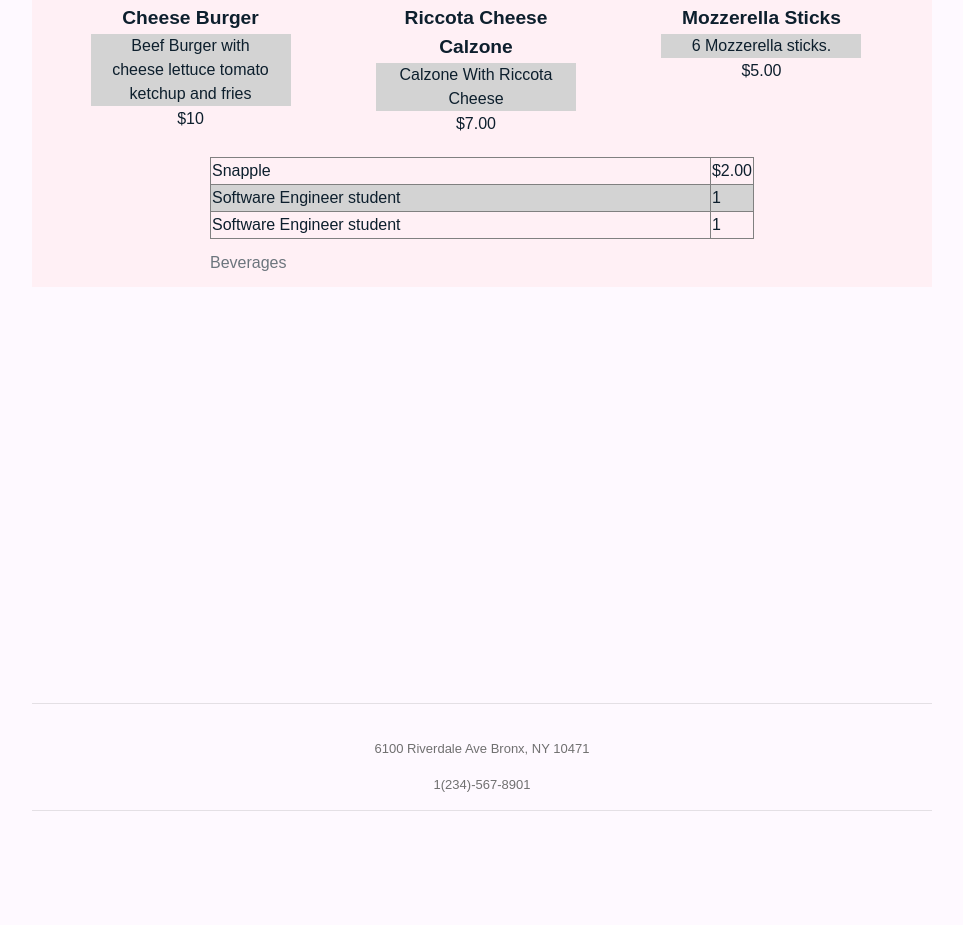
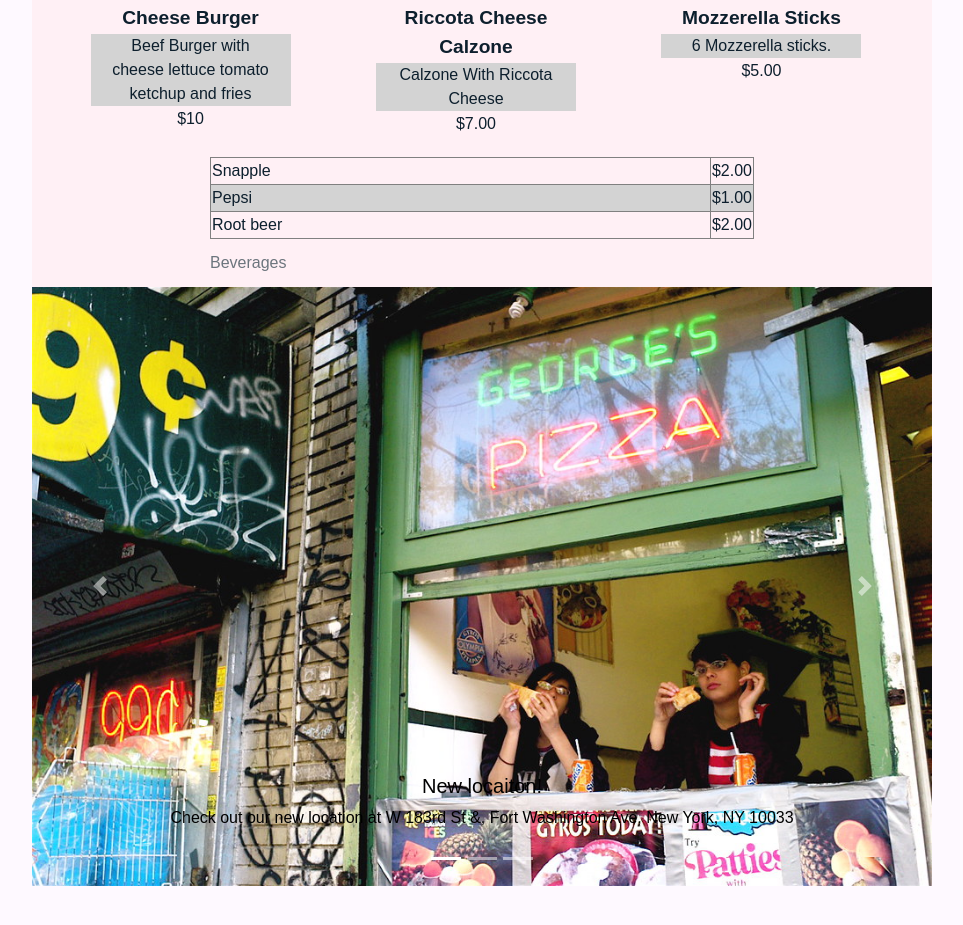
Before and after one commit to dogpatch626/m3Restaurant, a plain HTML site: page resturant/menu.html in a window 1280 px wide. Shown: the part 503-1428 px from the top of the page, without its empty margins (158-1121 px from the left). Before the commit the page ends 1314 px from the top, so only its background shows below. Drawn offline with nearby package versions, Linux system fonts and the light colour scheme.

Commit message:
final version with updated contact

```diff
--- a/resturant/contactUs.html
+++ b/resturant/contactUs.html
@@ -4,6 +4,7 @@
     <meta charset="UTF-8">
     <meta http-equiv="X-UA-Compatible" content="IE=edge">
     <meta name="viewport" content="width=device-width, initial-scale=1.0">
+    <script src="scripts/validation.js"></script>
     <link rel="stylesheet" href="https://stackpath.bootstrapcdn.com/bootstrap/4.1.3/css/bootstrap.min.css" integrity="sha384-MCw98/SFnGE8fJT3GXwEOngsV7Zt27NXFoaoApmYm81iuXoPkFOJwJ8ERdknLPMO" crossorigin="anonymous">
     <link rel="stylesheet" href="styling/restaurantStyles.css">
     <title>contact us</title>
@@ -67,28 +68,47 @@ textarea {
        <!-- main content of the page including the forms -->
         <section>
             <center>
-                <form action="submit.html" method="POST">
-                    <Label for="name"><em>Name:</em></Label>
-                    <input type="text" id="name">
+                <form name="contact" onsubmit="return validate()">
+
+                    <div class="form-group-col">
+                        <label for="name">Name:</label>
+                        <input type="text" style="width: 200px;" class="form-control" id="name" required />
+                        <div class="invalid-feedback">
+                          name is required
+                        </div>
+                      </div>
                     <br />
                     <br />
 
-                    <label for="email">Email:</label>
-                    <input type="text" id="email">
+
+                    <label for="SFnGE8fJT3GXwEOngsV7Zt27NXFoaoApmYm81iuXoPkFOJwJ8ERdknLPMO">Email:</label>
+                        <input type="text" style="width: 200px;" class="form-control" id="email" required />
+                        <div class="invalid-feedback">
+                          number is required
+                        </div>
+                      </div>
                     <br />
                     <br />
 
+
                     <label for="number">Phone Number:</label>
-                    <input type="text" id="number">
+                        <input type="number" style="width: 200px;" class="form-control" id="number" required />
+                        <div class="invalid-feedback">
+                          number is required
+                        </div>
+                      </div>
                     <br />
                     <br />
                     <!-- Select drop down  -->
                     <label for="contact">Reason For inquiry</label>
-                   <select name="contact" id="contact">
+                   <select name="contact"  class="form-select" id="contact" required>
                           <option value="catering" selected>Catering</option>
                           <option value="PrivateParty" >Private party</option>
                           <option value="Feedback">Feedback</option>
                           <option value="other">other</option>
+                          <div class="invalid-feedback">
+                            number is required
+                          </div>
                    </select>
                    <!-- end of select dropd down -->
                    <br />
@@ -122,8 +142,12 @@ textarea {
 
 
                             <input type="submit" value="submit" name="submit">
+
                     </form>
+                    <button type="button" class="btn btn-dark" onclick="reset()">Reset </button>
+
             </center>
+            <div id="retSection"></div>
         </section>
         <!-- end of main content  -->
         <footer  >
--- a/resturant/menu.html
+++ b/resturant/menu.html
@@ -4,6 +4,7 @@
     <meta charset="UTF-8" />
     <meta http-equiv="X-UA-Compatible" content="IE=edge" />
     <meta name="viewport" content="width=device-width, initial-scale=1.0" />
+
     <link
       rel="stylesheet"
       href="https://stackpath.bootstrapcdn.com/bootstrap/4.1.3/css/bootstrap.min.css"
@@ -43,7 +44,7 @@
         <div class="clear-float"></div>
       </div>
     </nav>
-    <div style="background-color:lavenderblush;">
+    <div style="background-color: lavenderblush">
       <div class="container-fluid">
         <!-- First row -->
 
@@ -164,34 +165,87 @@
         </div>
       </div>
       <div class="row">
-      <div class="col" >
-
-        <table border="1" style="margin:0px auto;">
-            <caption >
+        <div class="col">
+          <table border="1" style="margin: 0px auto">
+            <caption>
               Beverages
             </caption>
             <tr>
-            <td colspan="3" style="width: 500px;">Snapple </td>
+              <td colspan="3" style="width: 500px">Snapple</td>
               <td>$2.00</td>
-
-
             </tr>
             <tr>
-            <td colspan="3"  style="width: 500px;">Software Engineer student</td>
-            <td>1</td>
-
-
+              <td colspan="3" style="width: 500px">Pepsi</td>
+              <td>$1.00</td>
             </tr>
             <tr>
-            <td colspan="3"  style="width: 500px;">Software Engineer student</td>
-            <td>1</td>
-
-
+              <td colspan="3" style="width: 500px">Root beer</td>
+              <td>$2.00</td>
             </tr>
           </table>
         </div>
       </div>
     </div>
+    <!-- Carousel -->
+    <div
+      id="carouselExampleIndicators"
+      class="carousel slide"
+      data-ride="carousel"
+    >
+      <ol class="carousel-indicators">
+        <li
+          data-target="#carouselExampleIndicators"
+          data-slide-to="0"
+          class="active"
+        ></li>
+        <li data-target="#carouselExampleIndicators" data-slide-to="1"></li>
+        <li data-target="#carouselExampleIndicators" data-slide-to="2"></li>
+      </ol>
+      <div class="carousel-inner">
+        <div class="carousel-item active">
+          <img class="d-block w-100" src="media/pizzafront.jpg" alt="First slide" />
+          <div class="carousel-caption d-none d-md-block" style="color:black; ">
+            <h5 style>New locaiton!</h5>
+            <p>
+              Check out our new location at W 183rd St &, Fort Washington Ave,
+              New York, NY 10033
+            </p>
+          </div>
+        </div>
+        <div class="carousel-item">
+          <img class="d-block w-100" src="media/pizzafront.jpg" alt="Second slide" />
+          <div class="carousel-caption d-none d-md-block" style="color:black; ">
+            <h5 style>New locaiton!</h5>
+            <p>
+              Check out our new location at W 183rd St &, Fort Washington Ave,
+              New York, NY 10033
+            </p>
+          </div>
+        </div>
+        <div class="carousel-item">
+          <img class="d-block w-100" src="media/pizza.jpg" alt="Third slide" />
+        </div>
+      </div>
+      <a
+        class="carousel-control-prev"
+        href="#carouselExampleIndicators"
+        role="button"
+        data-slide="prev"
+      >
+        <span class="carousel-control-prev-icon" aria-hidden="true"></span>
+        <span class="sr-only">Previous</span>
+      </a>
+      <a
+        class="carousel-control-next"
+        href="#carouselExampleIndicators"
+        role="button"
+        data-slide="next"
+      >
+        <span class="carousel-control-next-icon" aria-hidden="true"></span>
+        <span class="sr-only">Next</span>
+      </a>
+    </div>
+
     <footer>
       <hr />
       <br />
@@ -199,5 +253,8 @@
       <p style="text-align: center">1(234)-567-8901</p>
       <hr />
     </footer>
+
+
+
   </body>
 </html>
```
Also changed, not shown: resturant/index.html (+3 -0 lines), resturant/scripts/validation.js (added, +16 -0 lines), resturant/media/pizzafront.jpg (added). Lines whose indentation alone changed are shown as unchanged.
